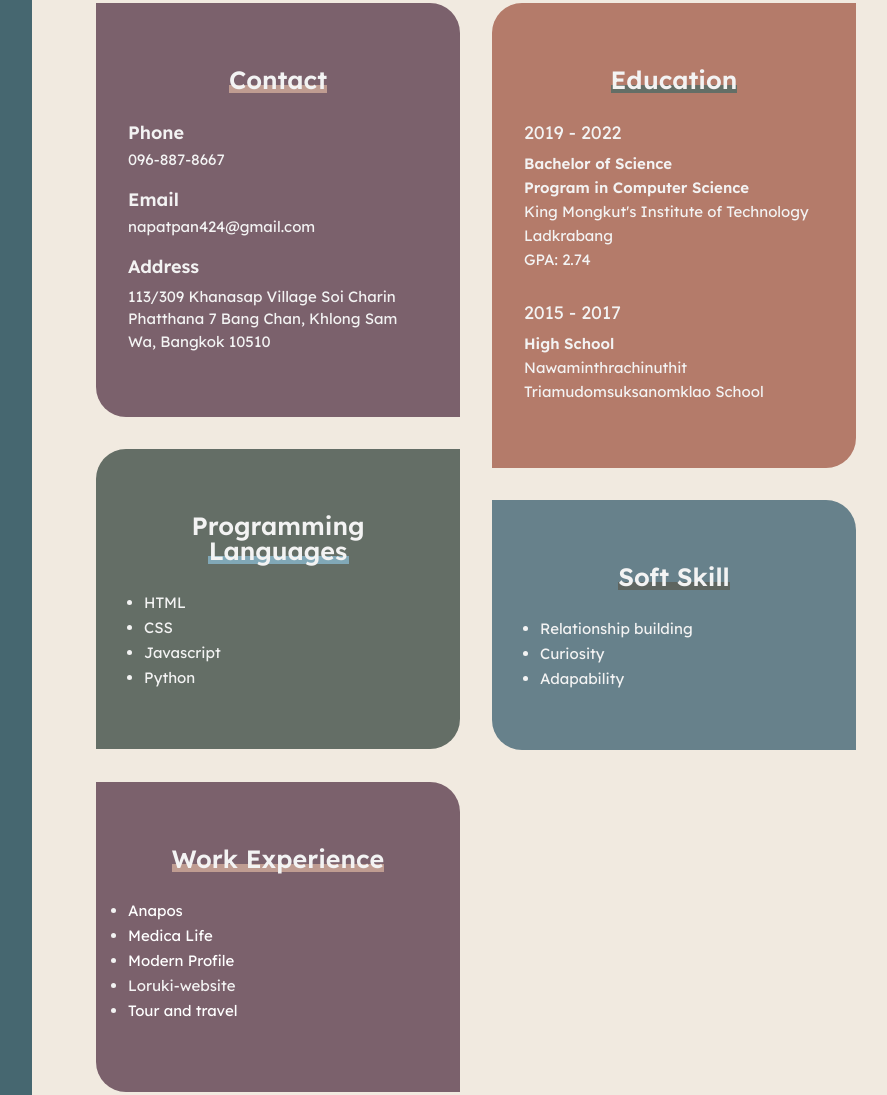
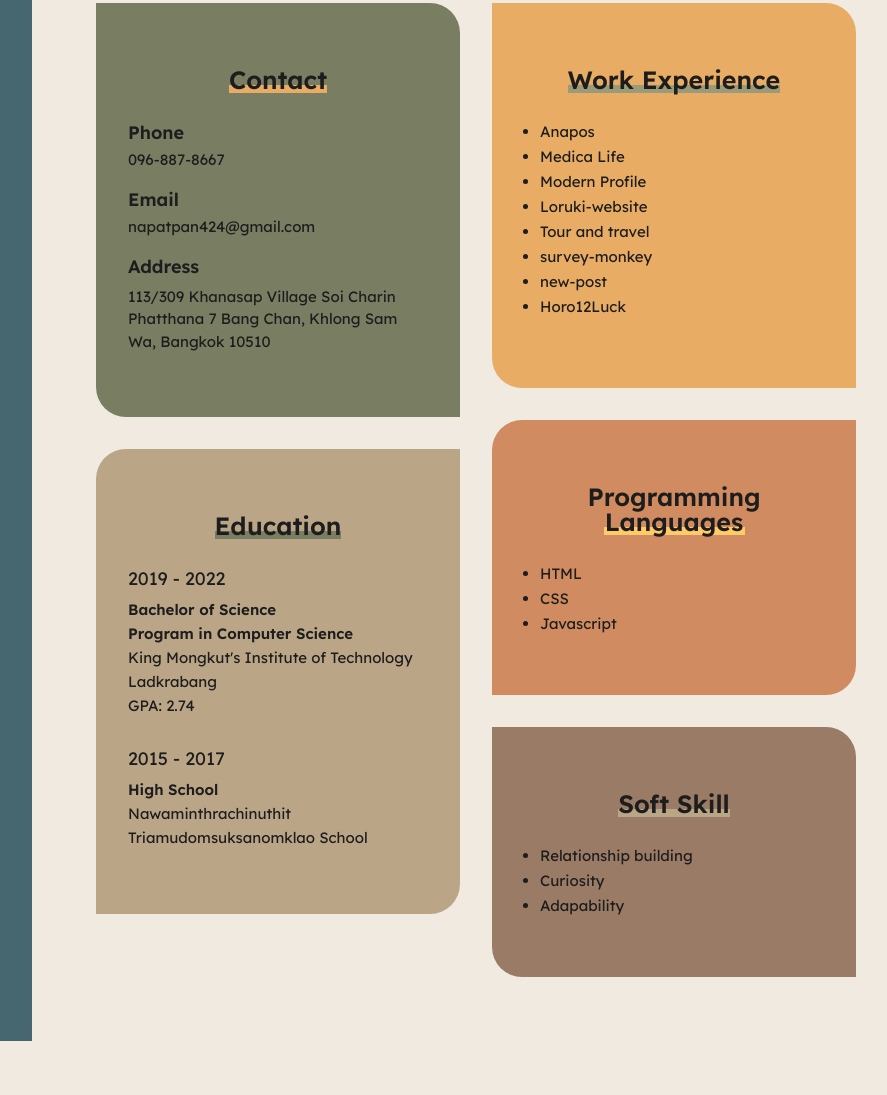
Before and after one commit to NapatpanOP/resume-web, a website built with Vite: page index.html in a window 1280 px wide. Shown: the part 557-1652 px from the top of the page, without its empty margins (18-905 px from the left). After the commit the page ends 1598 px from the top, so only its background shows below. Built offline with nearby package versions, Linux system fonts and the light colour scheme; files whose address does not match are found by name.

Commit message:
Update background color and work experience content

```diff
--- a/index.html
+++ b/index.html
@@ -50,22 +50,6 @@
             </div>
           </div>
 
-          <div class="card programming">
-            <div class="card-head line-head-programming">
-              <h2>Programming <br> Languages</h2>
-            </div>
-            <div class="card-fill">
-              <ul>
-                <li>HTML</li>
-                <li>CSS</li>
-                <li>Javascript</li>
-                <li>Python</li>
-              </ul>
-            </div>
-          </div>
-        </div>
-
-        <div class="content-box-cards">
           <div class="card education">
             <div class="card-head line-head-education">
               <h2>Education</h2>
@@ -89,6 +73,40 @@
               </div>
             </div>
           </div>
+        </div>
+
+        <div class="content-box-cards">
+          <div class="card work-experience">
+            <div class="card-head line-head-work-experience">
+              <h2>Work Experience</h2>
+            </div>
+
+            <div class="card-fill">
+              <ul>
+                <li><a href="https://anapos.netlify.app/">Anapos</a></li>
+                <li><a href="https://medicalife-res.netlify.app/">Medica Life</a></li>
+                <li><a href="https://modernprofile.netlify.app/">Modern Profile</a></li>
+                <li><a href="https://loruki-website-op.netlify.app/"></a>Loruki-website</li>
+                <li><a href="https://tour-and-travel-op.netlify.app/">Tour and travel</a></li>
+                <li><a href="https://survey-monkey-op.netlify.app/">survey-monkey</a></li>
+                <li><a href="https://new-posts-op.netlify.app/">new-post</a></li>
+                <li><a href="#">Horo12Luck</a></li>
+              </ul>
+            </div>
+          </div>
+
+          <div class="card programming">
+            <div class="card-head line-head-programming">
+              <h2>Programming <br> Languages</h2>
+            </div>
+            <div class="card-fill">
+              <ul>
+                <li>HTML</li>
+                <li>CSS</li>
+                <li>Javascript</li>
+              </ul>
+            </div>
+          </div>
 
           <div class="card soft-skill">
             <div class="card-head line-head-soft-skill">
@@ -105,22 +123,6 @@
           </div>
         </div>
 
-        <div class="card work-experience">
-          <div class="card-head line-head-work-experience">
-            <h2>Work Experience</h2>
-          </div>
-
-          <div class="card-fill">
-            <ul>
-              <li><a href="https://anapos.netlify.app/">Anapos</a></li>
-              <li><a href="https://medicalife.netlify.app/">Medica Life</a></li>
-              <li><a href="https://modernprofile.netlify.app/">Modern Profile</a></li>
-              <li><a href="https://loruki-website-op.netlify.app/"></a>Loruki-website</li>
-              <li><a href="https://tour-and-travel-op.netlify.app/">Tour and travel</a></li>
-            </ul>
-          </div>
-        </div>
-
       </div>
   </div>
 </body>
--- a/styles/cards.css
+++ b/styles/cards.css
@@ -1,14 +1,16 @@
 :root {
-  --bg-contact      : #7B616C;
-  --bg-education    : #B47B6A;
-  --bg-programming  : #646E66;
-  --bg-soft-skill   : #67818B;
+  --bg-contact            : #797d62;
+  --bg-education          : #baa587;
+  --bg-programming        : #d08c60;
+  --bg-soft-skill         : #997b66;
+  --bg-work-experience    : #e8ac65;
 
 
-  --line-bg-contact     : #BF9C91;
-  --line-bg-education   : #646E66;
-  --line-bg-programming : #81A8B7;
-  --line-bg-soft-skill  : #5E6560;
+  --line-bg-contact         : #e8ac65;
+  --line-bg-education       : #797d62;
+  --line-bg-programming     : #ffcb69;
+  --line-bg-soft-skill      : #baa587;
+  --line-work-experience    : #9b9b7a;
 }
 
 .content-box-cards {
@@ -20,7 +22,7 @@
 .card {
   width: 300px;
   padding: 4rem 2rem;
-  color: #f3f3f3;
+  color: #1d1d1d;
   font-size: 15px;
 }
 
@@ -85,7 +87,7 @@
 }
 
 .line-head-work-experience::before {
-  background-color: var(--line-bg-contact);
+  background-color: var(--line-work-experience);
   content: '';
   height: 8px;
   position: absolute;
@@ -150,11 +152,11 @@
 }
 
 .work-experience {
-  background-color: var(--bg-contact);
+  background-color: var(--bg-work-experience);
   border-radius: 0px 30px;
 }
 
-.programming ul, .soft-skill ul {
+.programming ul, .soft-skill ul, .work-experience ul {
   padding: 0 1rem;
 }
 
@@ -165,11 +167,11 @@
 
 .work-experience a {
   text-decoration: none;
-  color: #fff;
+  color: #1d1d1d;
 }
 
 .work-experience a:hover {
-  color: #f6ae98;
+  color: #d6d6d6;
 }
 
 .programming li:last-child, .soft-skill li:last-child {
```
Also changed, not shown: 1 other file.
